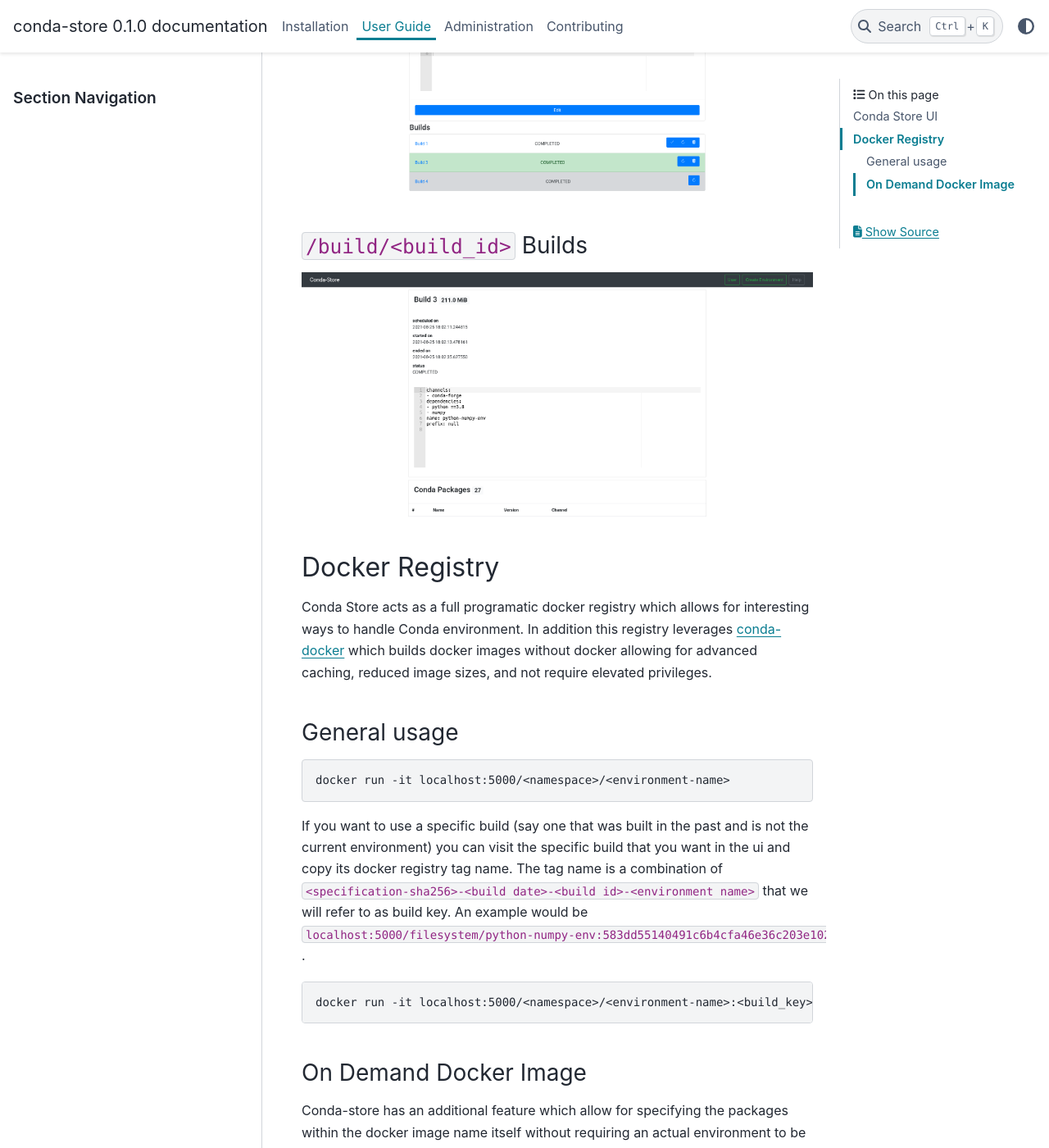
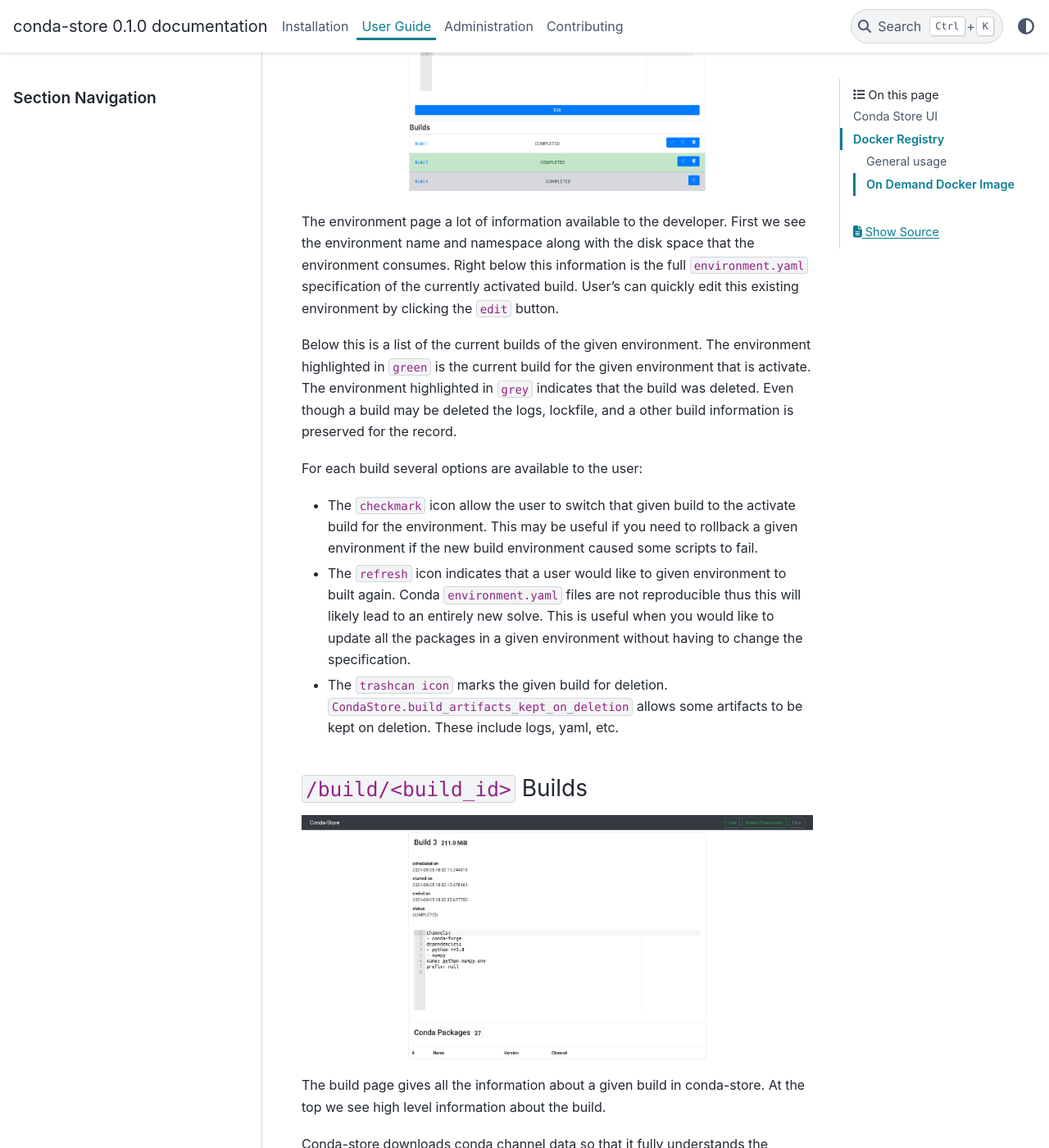
Before and after one commit to conda-incubator/conda-store, a Sphinx documentation site: the page built from docs/user_guide.md, in a window 1280 px wide and 1400 px high, scrolled down 2632 px. Shown: the whole window at 82% size. Built offline with Sphinx 7.4.7 and the PyData theme 0.15.4, drawn with Linux system fonts in a browser that asks for light colours; some of the changed text lies outside the part shown.

Commit message:
Adding docs on the environment and build UI pages.

```diff
--- a/docs/user_guide.md
+++ b/docs/user_guide.md
@@ -52,9 +52,51 @@
 
 ![Conda Store Environment](_static/images/conda-store-environment.png)
 
+The environment page a lot of information available to the
+developer. First we see the environment name and namespace along with
+the disk space that the environment consumes. Right below this
+information is the full `environment.yaml` specification of the
+currently activated build. User's can quickly edit this existing
+environment by clicking the `edit` button.
+
+Below this is a list of the current builds of the given
+environment. The environment highlighted in `green` is the current
+build for the given environment that is activate. The environment
+highlighted in `grey` indicates that the build was deleted. Even
+though a build may be deleted the logs, lockfile, and a other build
+information is preserved for the record.
+
+For each build several options are available to the user:
+ - The `checkmark` icon allow the user to switch that given build to the
+   activate build for the environment. This may be useful if you need
+   to rollback a given environment if the new build environment caused
+   some scripts to fail.
+ - The `refresh` icon indicates that a user would like to given
+   environment to built again. Conda `environment.yaml` files are not
+   reproducible thus this will likely lead to an entirely new
+   solve. This is useful when you would like to update all the
+   packages in a given environment without having to change the
+   specification.
+ - The `trashcan icon` marks the given build for
+   deletion. `CondaStore.build_artifacts_kept_on_deletion` allows some
+   artifacts to be kept on deletion. These include logs, yaml, etc.
+
 ### `/build/<build_id>` Builds
 
 ![Conda Store Build](_static/images/conda-store-build-complete.png)
+
+The build page gives all the information about a given build in
+conda-store. At the top we see high level information about the build.
+
+Conda-store downloads conda channel data so that it fully understands
+the packages that exist within a given environment. A list is provided
+to the user of all packages within that environment.
+
+Below this are all artifacts associated with a given build e.g
+lockfile, pinned yaml specification, conda pack, and docker image.
+
+Finally a log of the given build regardless of whether the build
+successfully built or failed.
 
 ## Docker Registry
 
```
